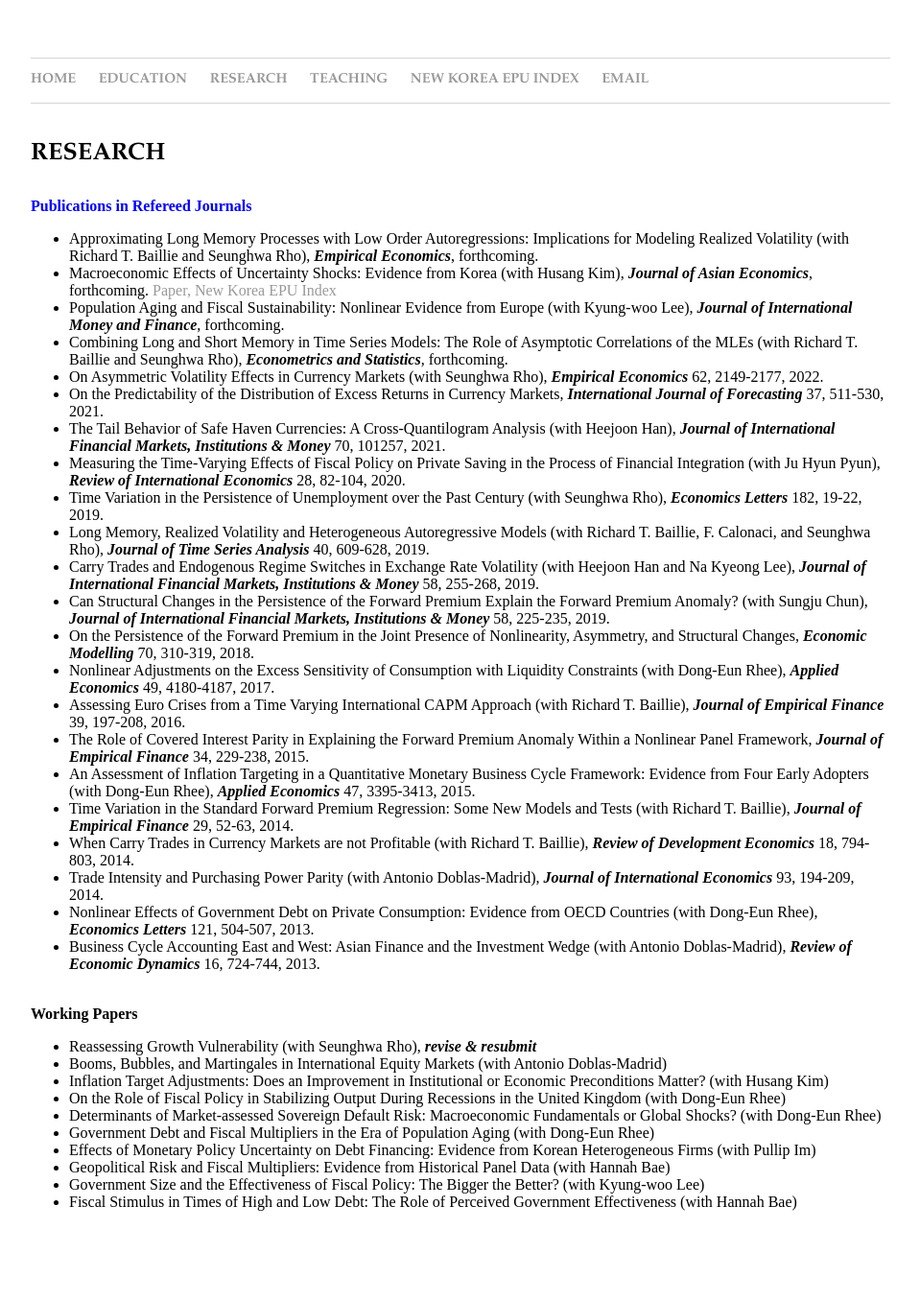
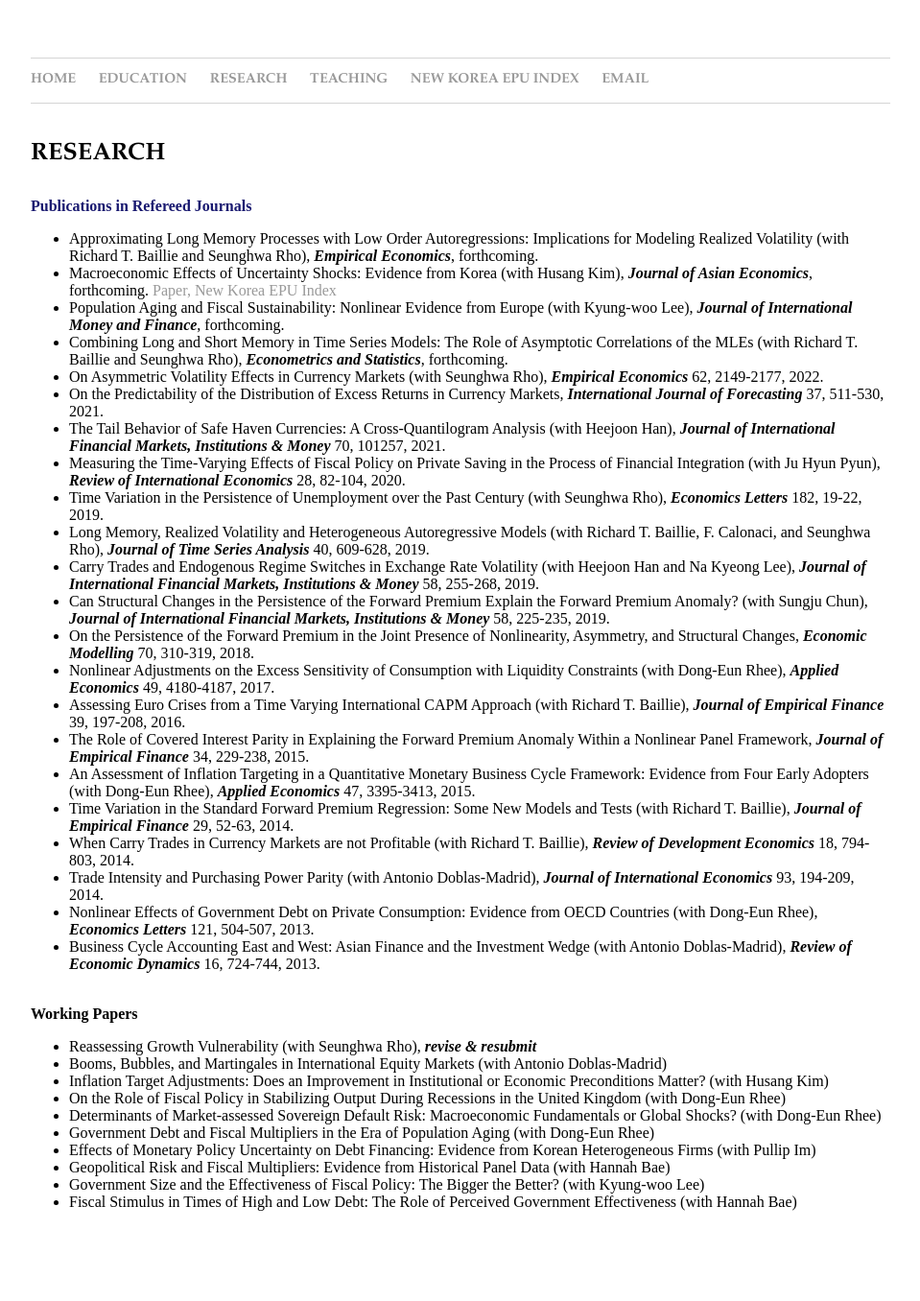
Before and after one commit to dooyeoncho/dooyeoncho.github.io, a Jekyll site: the page built from pages/research.html, in a window 1280 px wide. Shown: the whole page at 96% size, without its empty margins (160-1119 px from the left). Built offline with Jekyll 4.4.1, drawn with Linux system fonts in a browser that asks for light colours.

Commit message:
Update research.html

```diff
--- a/pages/research.html
+++ b/pages/research.html
@@ -12,7 +12,7 @@ title: Dooyeon Cho - Research
 <h1 class="headerstyle">Research</h1>
 </div>
 
-<div><b><font color="blue">Publications in Refereed Journals</font></b>
+<div><b><font color="midnightblue">Publications in Refereed Journals</font></b>
 		<ul>
 			<li>Approximating Long Memory Processes with Low Order Autoregressions: Implications for Modeling Realized Volatility (with Richard T. Baillie and Seunghwa Rho), <em property="italic"><b>Empirical Economics</b></em>, forthcoming.</li>
 			<li>Macroeconomic Effects of Uncertainty Shocks: Evidence from Korea (with Husang Kim), <em property="italic"><b>Journal of Asian Economics</b></em>, forthcoming. <a href="https://www.sciencedirect.com/science/article/pii/S1049007822001270">Paper,</a> <a href="https://dooyeoncho.github.io/pages/new_korea_epu_index.html">New Korea EPU Index</a></li>
```
